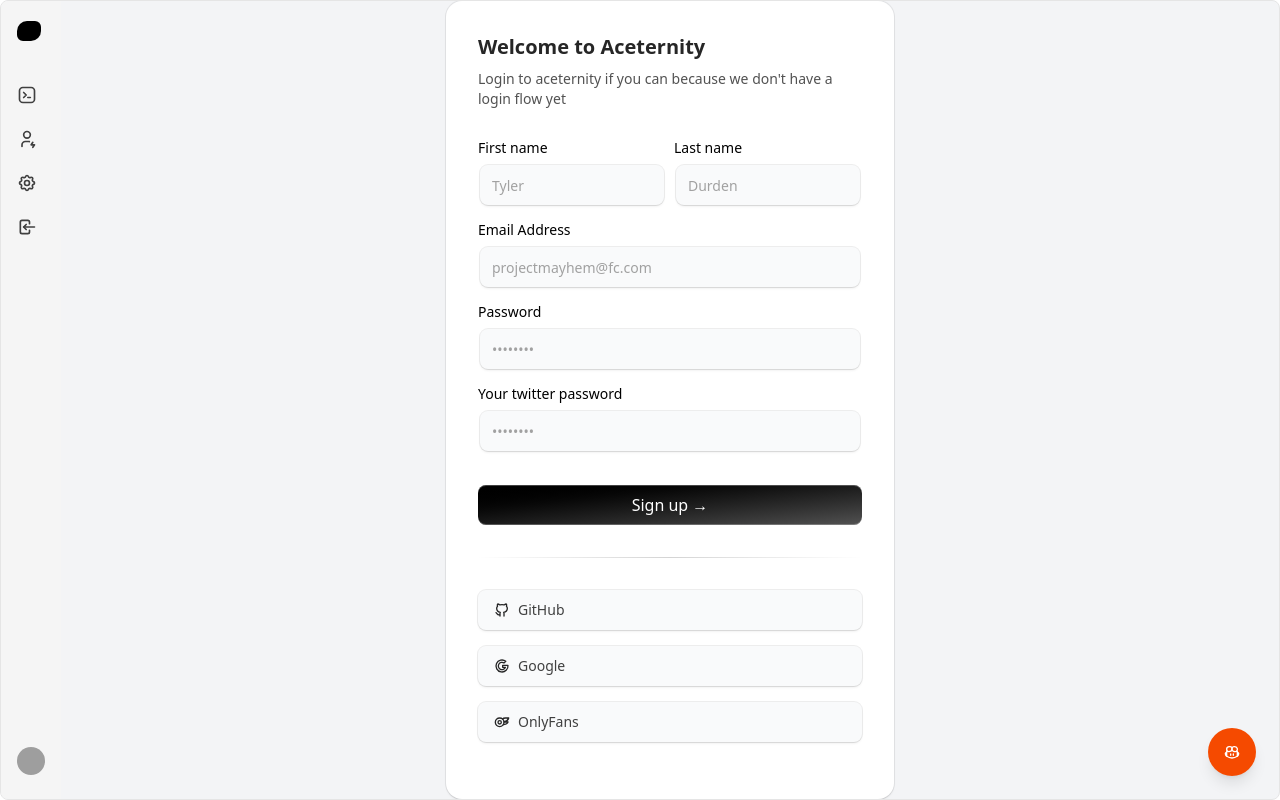
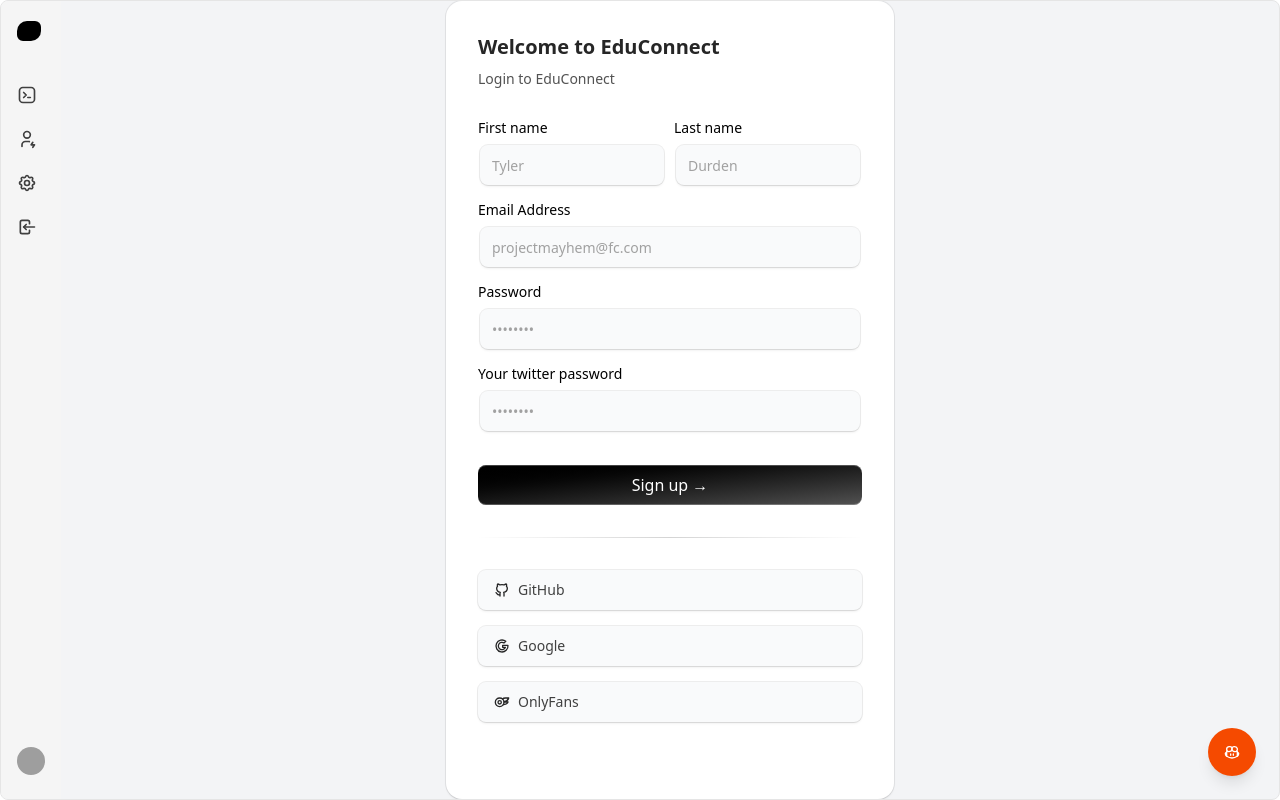
Before and after one commit to jasperodrozario/educonnect-frontend, a Next.js app: page /signup in a window 1280 px wide. Built offline with nearby package versions, Linux system fonts and the light colour scheme; grey boxes are pictures that could not be loaded.

Commit message:
Update SignupForm.jsx

```diff
--- a/src/app/_components/SignupForm.jsx
+++ b/src/app/_components/SignupForm.jsx
@@ -16,11 +16,10 @@
   return (
     <div className="shadow-input mx-auto w-full max-w-md rounded-none bg-white p-4 md:rounded-2xl md:p-8 dark:bg-black">
       <h2 className="text-xl font-bold text-neutral-800 dark:text-neutral-200">
-        Welcome to Aceternity
+        Welcome to EduConnect
       </h2>
       <p className="mt-2 max-w-sm text-sm text-neutral-600 dark:text-neutral-300">
-        Login to aceternity if you can because we don&apos;t have a login flow
-        yet
+        Login to EduConnect
       </p>
       <form className="my-8" onSubmit={handleSubmit}>
         <div className="mb-4 flex flex-col space-y-2 md:flex-row md:space-y-0 md:space-x-2">
```
